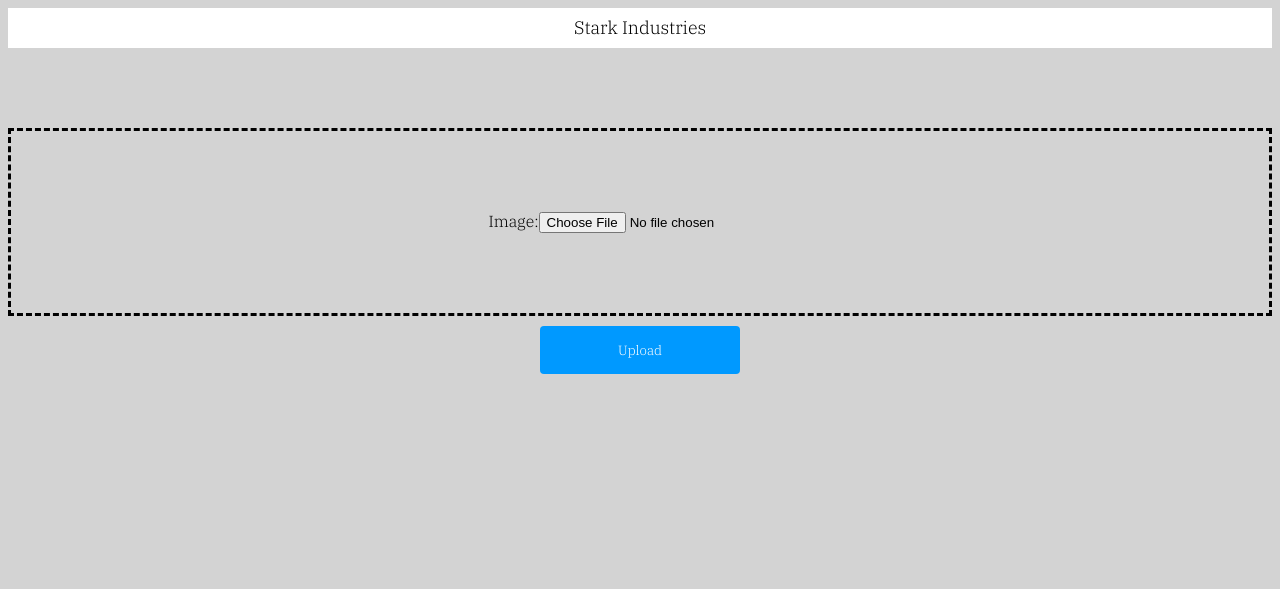
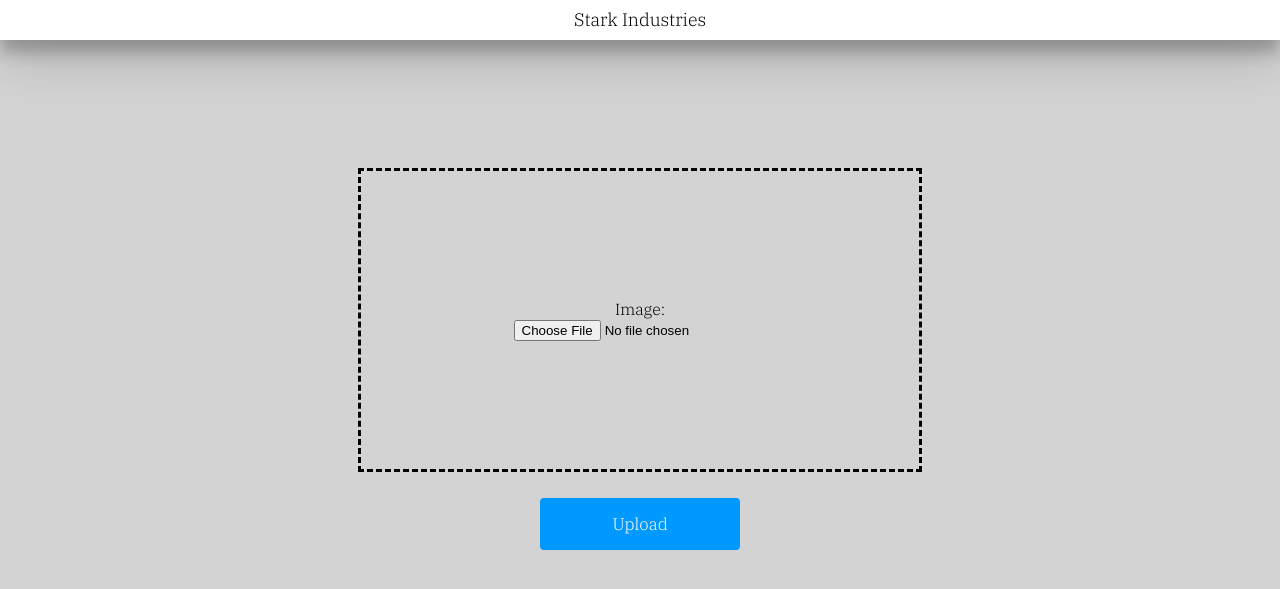
Before and after one commit to frankjlin16/computerVision, a Django app: page /upload/ in a window 1280 px wide. Shown: the top 589 px of the page. Run offline with Django 3.2, Linux system fonts and the light colour scheme.

Commit message:
Updated CSS

```diff
--- a/vision/static/vision/upload.css
+++ b/vision/static/vision/upload.css
@@ -2,15 +2,19 @@ body {
 
 	background-color:lightgrey;
 	font-family: 'IBM Plex Serif', serif;
+	margin: 0px;
 
 }
 
 
 #choosefile {
 	text-align:center;
-	margin-top:5rem;
-	padding:5rem 3rem;
+	margin-top:8rem;
+	margin-bottom:1rem;
+	padding:8rem;
 	border-style:dashed;
+	margin-left:28%;
+	margin-right:28%;
 
 }
 
@@ -24,9 +28,12 @@ button {
    border-radius: 4px;
    cursor: pointer;
    font-family: 'IBM Plex Serif', serif;
+   transition: transform .5s ease;
+   font-size:105%;
 }
 button:hover {
    background-color: #07d;
+   transform: scale(1.05);
 
 }
 
@@ -42,6 +49,7 @@ button:hover {
 	margin-left: auto;
 	margin-right: auto;
 	background-color: white;
+	box-shadow: 0 12px 16px 0 rgba(0,0,0,0.24), 0 17px 50px 0 rgba(0,0,0,0.19);
 
 }
 
```
Also changed, not shown: vision/static/vision/index.css (+5 -2 lines).
